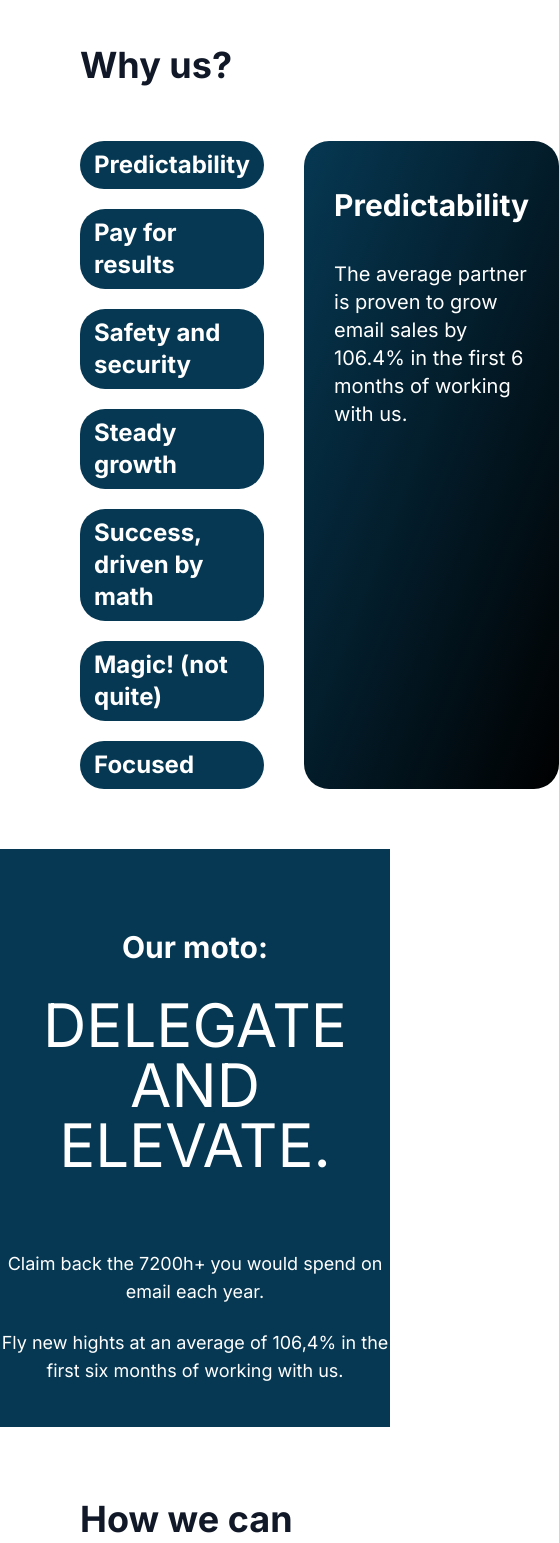
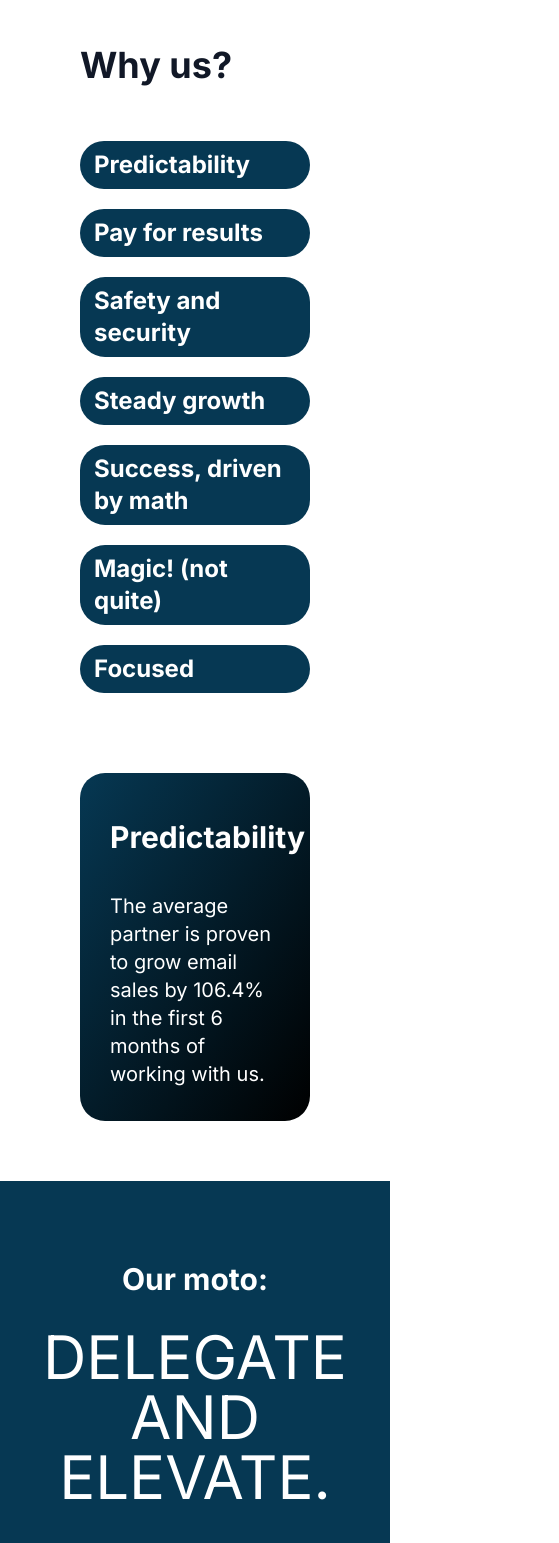
Before and after one commit to AlexNikolov2/grow-my-mail, a Next.js app: page / in a window 390 px wide. Shown: the part 3800-5343 px from the top of the page, 559 px wide, since content can reach past the window. Built offline with nearby package versions, Linux system fonts and the light colour scheme.

Commit message:
videotestimonials ok for now

```diff
--- a/package.json
+++ b/package.json
@@ -14,8 +14,12 @@
     "@fortawesome/free-solid-svg-icons": "^6.5.1",
     "@fortawesome/react-fontawesome": "^0.2.0",
     "next": "14.0.1",
+    "next-cloudinary": "^5.11.0",
     "react": "^18",
-    "react-dom": "^18"
+    "react-dom": "^18",
+    "react-player": "^2.13.0",
+    "react-youtube": "^10.1.0",
+    "styled-components": "^6.1.1"
   },
   "devDependencies": {
     "@tailwindcss/typography": "^0.5.10",
--- a/src/app/components/Dropdowns.tsx
+++ b/src/app/components/Dropdowns.tsx
@@ -51,7 +51,7 @@ export function DropdownsWhy() {
   return (
     <section className="dropdown-wrap mx-20 my-10">
       <h2 className="text-4xl">Why us?</h2>
-      <section className="dropdown-items-wrap flex gap-10 justify-between">
+      <section className="dropdown-items-wrap flex md:flex-row flex-col gap-10 justify-between">
         <section className="items-all font-bold flex-grow">
           {items.map((item, index) => (
             <section
@@ -133,7 +133,7 @@ export function DropdownsHelp() {
   return (
     <section className="dropdown-wrap mx-20">
       <h2 className="text-4xl">How we can help:</h2>
-      <section className="dropdown-items-wrap flex gap-10 justify-between">
+      <section className="dropdown-items-wrap flex md:flex-row flex-col gap-10 justify-between">
         <section className="items-all font-bold flex-grow">
           {items.map((item, index) => (
             <section
--- /dev/null
+++ b/src/app/components/VideoTestimonials.tsx
@@ -0,0 +1,18 @@
+"use client";
+
+import YouTube from "react-youtube";
+
+export function VideoTestimonials() {
+  const videos = [{ videoId_1: "lOVMUSDoxuM" }];
+  return (
+    <section className="testimonials text-center">
+      <h2 className="text-4xl">Real clients, real results.</h2>
+      <h3>Video testimonials from clients</h3>
+      <section className="videos md:mx-20 my-10 flex items-center justify-center">
+        {videos.map((video) => (
+          <YouTube key={video.videoId_1} videoId={video.videoId_1} />
+        ))}
+      </section>
+    </section>
+  );
+}
--- a/src/app/page.tsx
+++ b/src/app/page.tsx
@@ -17,6 +17,8 @@ import {
 } from "@fortawesome/free-brands-svg-icons";
 import numbersImg from "../../public/img/numbers.png";
 import founderImg from "../../public/img/founder.jpg";
+import { CldVideoPlayer } from "next-cloudinary";
+import { VideoTestimonials } from "./components/VideoTestimonials";
 
 export default function Home() {
   return (
@@ -98,7 +100,7 @@ export default function Home() {
           <h2 className="text-3xl text-neutral">Our moto:</h2>
           <p className="text-6xl">DELEGATE AND ELEVATE.</p>
           <p className="text-lg">
-            Claim back the 7200h+ you would spend on email each year.
+            Claim back the 720h+ you would spend on email each year.
           </p>
           <p className="text-lg">
             Fly new hights at an average of 106,4% in the first six months of
@@ -241,6 +243,7 @@ export default function Home() {
             </section>
           </section>
         </section>
+        <VideoTestimonials></VideoTestimonials>
       </main>
     </>
   );
```
Also changed, not shown: 1 other file (tests, documents, lock files or other folders).
